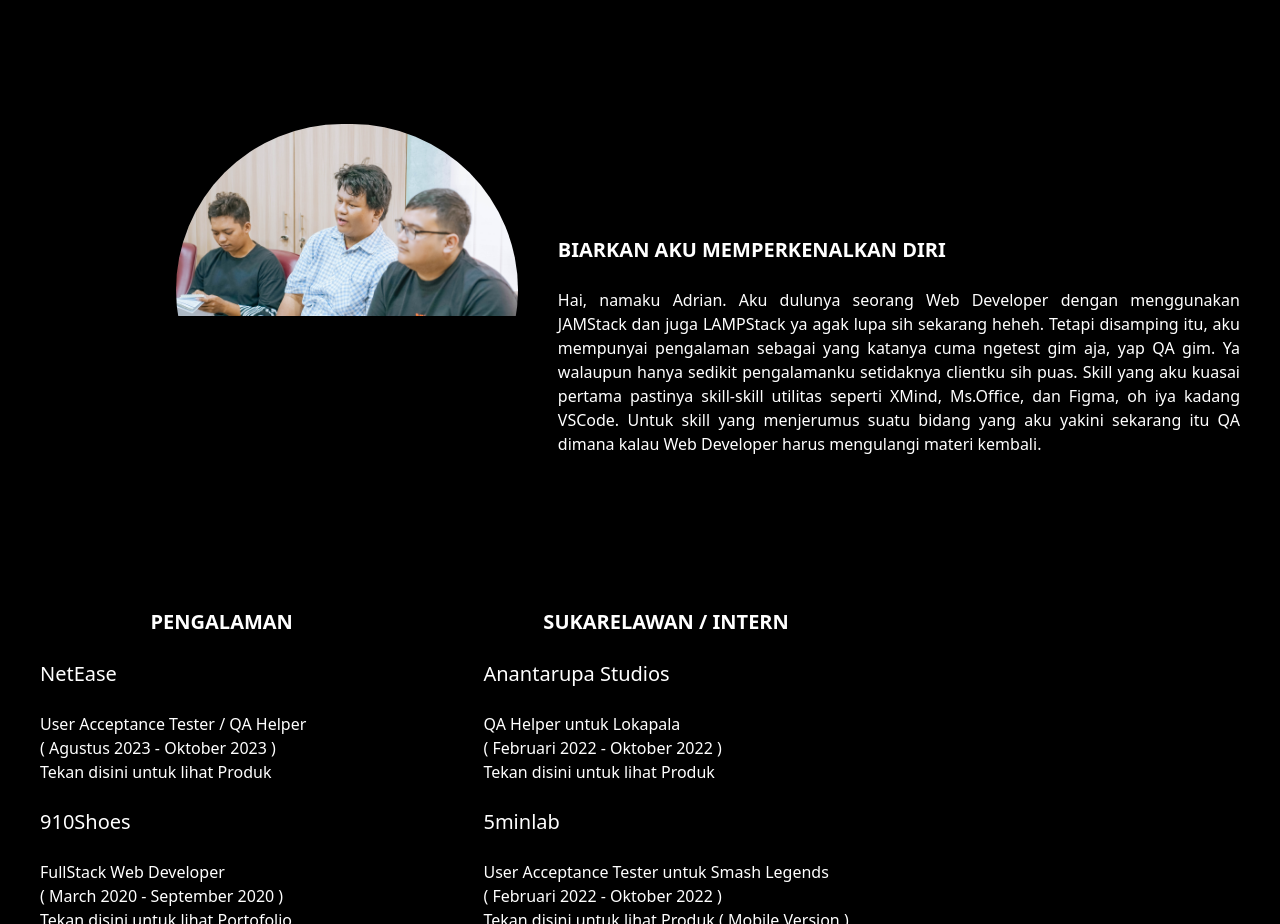
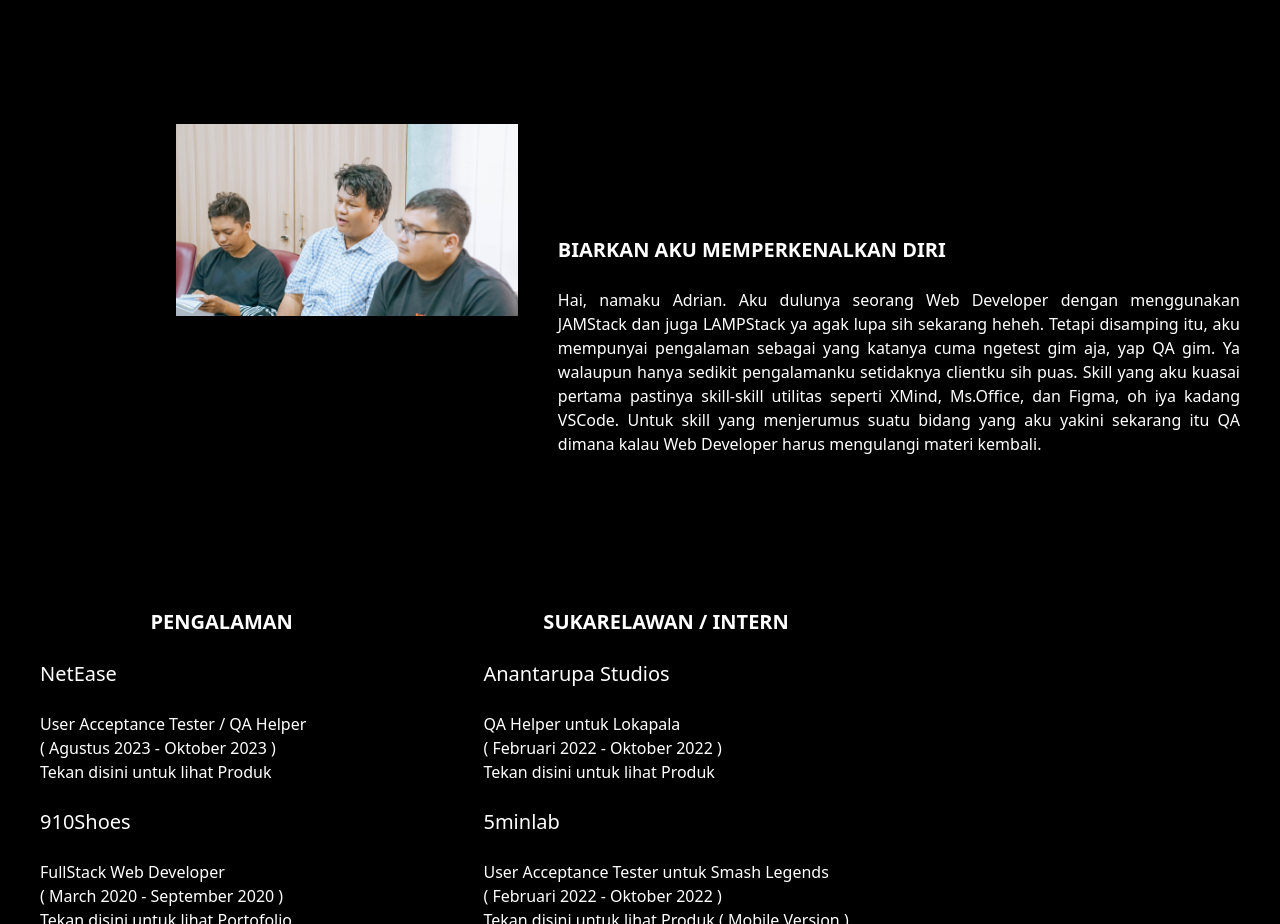
Before and after one commit to adrianfile/own-website-resume, a Gatsby site: page / in a window 1280 px wide. Shown: the part 900-1824 px from the top of the page. Built offline with nearby package versions, Linux system fonts and the light colour scheme; Gatsby itself is replaced by a stand-in of ours.

Commit message:
Update index.js

```diff
--- a/src/pages/index.js
+++ b/src/pages/index.js
@@ -28,7 +28,7 @@ const IndexPage = () => (
     </div>
     <div id="about" className="pb-72">
       <div className="md:flex">
-        <div className="xl:ml-44 hidden xl:block overflow-hidden rounded-full">
+        <div className="xl:ml-44 hidden xl:block overflow-hidden">
           <StaticImage
             src="../images/DSC09768.jpg"
             width={2000}
```
